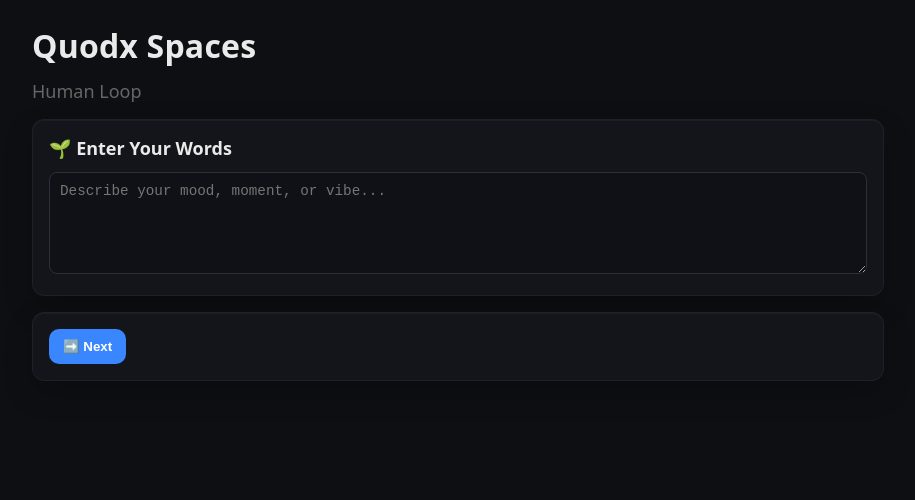
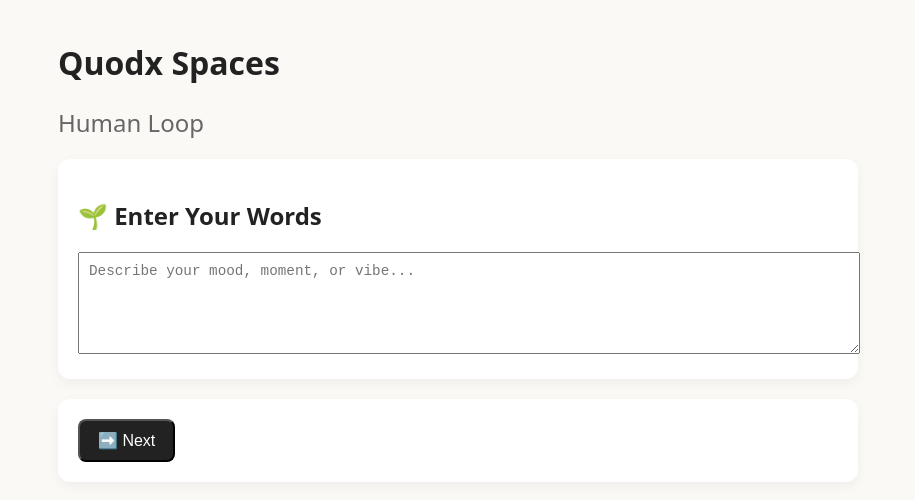
Before and after one commit to djq-dev/quodx-demo-clean, a Next.js app: page / in a window 1280 px wide. Shown: the top 500 px of the page, without its empty margins (182-1097 px from the left). Built offline with nearby package versions, Linux system fonts and the light colour scheme.

Commit message:
Update globals.css

```diff
--- a/styles/globals.css
+++ b/styles/globals.css
@@ -1,67 +1,71 @@
-:root { color-scheme: dark; }
-* { box-sizing: border-box; }
 body {
-  margin: 0; font-family: system-ui, -apple-system, Segoe UI, Roboto, Arial, sans-serif;
-  background: #0e0f12; color: #eaeaea;
+  margin: 0;
+  font-family: system-ui, sans-serif;
+  background: #faf9f6;
+  color: #222;
 }
-.container { max-width: 900px; margin: 0 auto; padding: 24px; }
-header h1 { margin: 0 0 12px 0; font-weight: 650; letter-spacing: .2px; }
-.muted { color: #9aa0a6; }
+
+.container {
+  max-width: 800px;
+  margin: 0 auto;
+  padding: 20px;
+}
+
+header {
+  margin-bottom: 20px;
+}
 
 .panel {
-  background: #14151a; border: 1px solid #1e2127; border-radius: 12px;
-  padding: 16px; margin: 16px 0;
-  box-shadow: 0 1px 0 rgba(255,255,255,0.04) inset, 0 12px 30px rgba(0,0,0,0.2);
+  background: white;
+  padding: 20px;
+  border-radius: 12px;
+  margin-bottom: 20px;
+  box-shadow: 0 4px 12px rgba(0,0,0,0.05);
 }
 
-h2 { margin: 0 0 12px 0; font-size: 18px; font-weight: 600; }
-
-label { display: block; margin: 10px 0; }
-input[type="text"], textarea {
-  width: 100%; border: 1px solid #2a2f3a; background: #0f1116; color: #eaeaea;
-  padding: 10px; border-radius: 8px; outline: none;
-}
-textarea { resize: vertical; }
-
-.grid-2 {
-  display: grid; grid-template-columns: 1fr 1fr; gap: 12px;
-}
-@media (max-width: 760px) { .grid-2 { grid-template-columns: 1fr; } }
-
-.row { display: flex; align-items: center; gap: 10px; }
-button, .button {
-  background: #3a86ff; color: #fff; border: none; border-radius: 10px;
-  padding: 10px 14px; cursor: pointer; font-weight: 600; text-decoration: none;
-}
-button.secondary { background: #555; }
-
-.modules { display: grid; grid-template-columns: 1fr 1fr; gap: 12px; }
-.module { background: #0f1116; border: 1px solid #22262e; border-radius: 10px; padding: 12px; }
-.module h3 { margin: 0 0 8px 0; }
-
-.drag-grid { display: flex; flex-wrap: wrap; gap: 8px; margin-bottom: 10px; }
-.chip {
-  padding: 8px 10px; border-radius: 999px; background: #1f2430; border: 1px solid #2a2f3a;
-  cursor: grab; user-select: none;
-}
-.rack {
-  min-height: 60px; border: 1px dashed #3a3f4a; border-radius: 12px; padding: 8px; background: #0f1116;
-}
-.pill {
-  display: inline-block; padding: 6px 10px; margin: 4px; border-radius: 999px;
-  background: #242a36; border: 1px solid #2e3442;
+.button {
+  background: #222;
+  color: white;
+  padding: 10px 18px;
+  border-radius: 8px;
+  text-decoration: none;
+  font-size: 1em;
 }
 
-.modal {
-  position: fixed; inset: 0; background: rgba(0,0,0,.65);
-  display: flex; align-items: center; justify-content: center; z-index: 1000;
+.secondary {
+  background: #eee;
+  border: none;
+  padding: 8px 14px;
+  border-radius: 6px;
+  cursor: pointer;
 }
-.modal-content {
-  background: #101218; border: 1px solid #262b36; border-radius: 12px;
-  padding: 16px; width: min(680px, 92vw);
+
+/* Orbs */
+.orb {
+  position: absolute;
+  width: 22px;
+  height: 22px;
+  border-radius: 50%;
+  background: rgba(255, 180, 90, 0.6);
+  animation: floatOrb ease-in-out infinite alternate;
 }
-pre {
-  background: #0b0d12; border: 1px solid #1a1f2a; border-radius: 10px; padding: 12px;
-  overflow-x: auto; white-space: pre-wrap;
+
+@keyframes floatOrb {
+  from { transform: translateY(0) translateX(0); }
+  to { transform: translateY(-40px) translateX(30px); }
 }
-input[type="range"] { width: 160px; vertical-align: middle; }
+
+/* Floating words */
+.floatingWord {
+  position: absolute;
+  font-size: 1.1em;
+  font-style: italic;
+  color: #444;
+  white-space: nowrap;
+  animation: floatWord linear infinite;
+}
+
+@keyframes floatWord {
+  from { transform: translateX(-120%); opacity: 0.6; }
+  to { transform: translateX(120%); opacity: 1; }
+}
```
